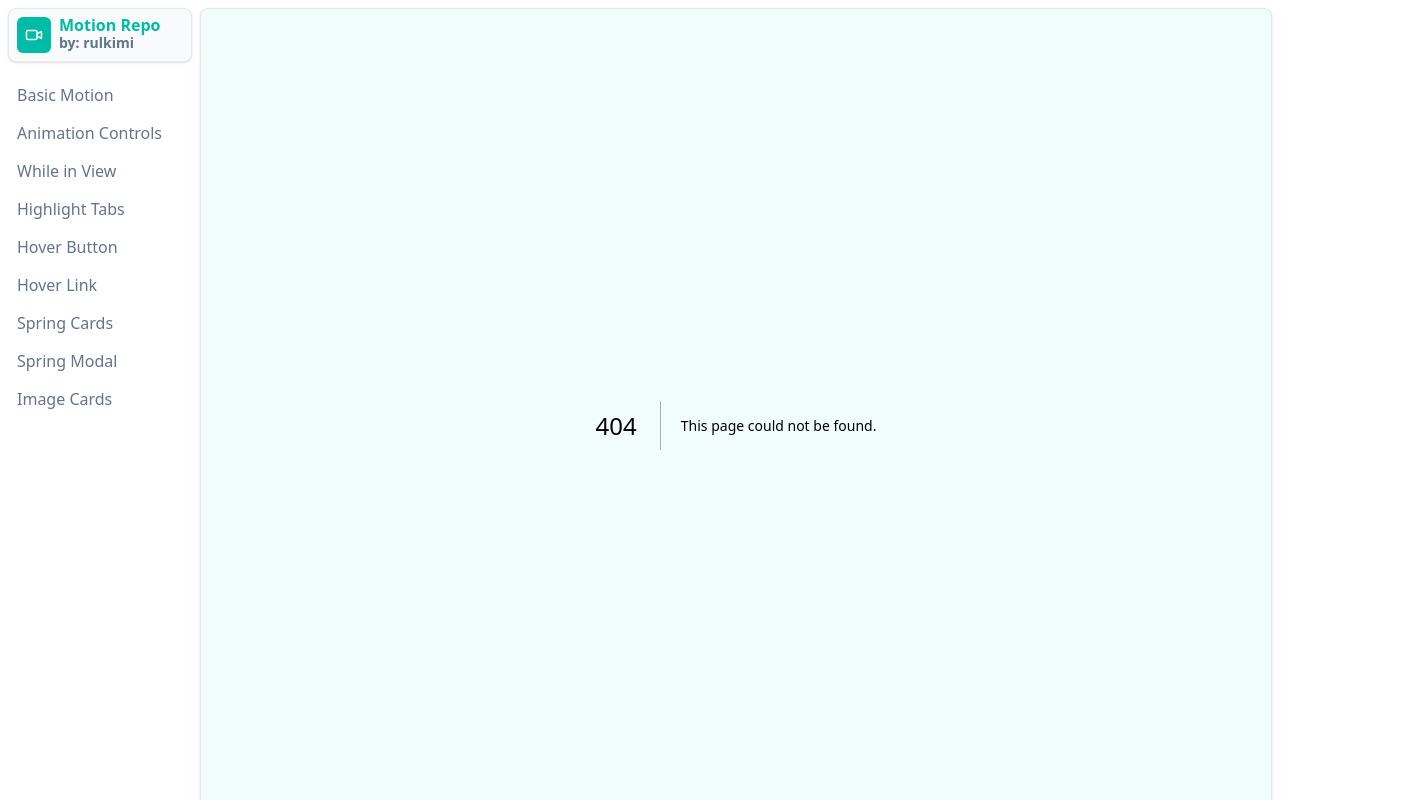
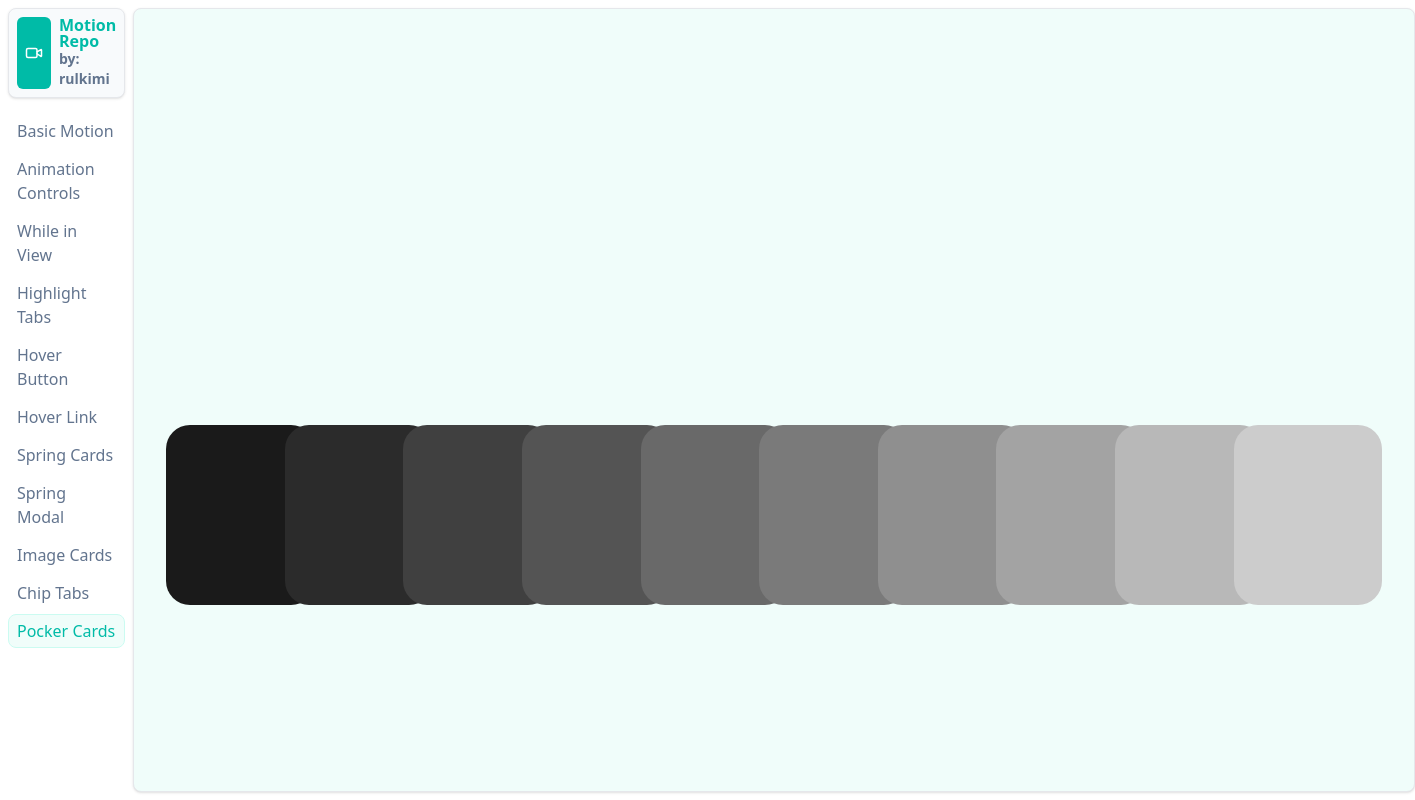
Before and after one commit to azrul-qbeep/motion-repo, a Next.js app: page /motions/pocker-cards in a window 1280 px wide. Before the commit this address had no page. Shown: the top 800 px of the page, 1415 px wide, since content can reach past the window. Built offline with nearby package versions, Linux system fonts and the light colour scheme.

Commit message:
add pocker cards and chip tabs

```diff
--- a/app/components/sidebar.tsx
+++ b/app/components/sidebar.tsx
@@ -20,6 +20,8 @@ const links: Link[] = [
   { label: "Spring Cards", url: "/motions/spring-cards" },
   { label: "Spring Modal", url: "/motions/spring-modal" },
   { label: "Image Cards", url: "/motions/image-cards" },
+  { label: "Chip Tabs", url: "/motions/chip-tabs" },
+  { label: "Pocker Cards", url: "/motions/pocker-cards"}
 ];
 
 export default function AppHeader() {
--- /dev/null
+++ b/app/motions/chip-tabs/page.tsx
@@ -0,0 +1,55 @@
+"use client"
+
+import { motion } from "motion/react";
+import { useState } from "react";
+
+const tabs = ["Home", "Search", "About", "FAQ"];
+
+const ChipTabs = () => {
+  const [selected, setSelected] = useState(tabs[0]);
+
+  return (
+    <div className="px-4 py-14 bg-slate-900 flex items-center flex-wrap gap-2 rounded-md">
+      {tabs.map((tab) => (
+        <Chip
+          text={tab}
+          selected={selected === tab}
+          setSelected={setSelected}
+          key={tab}
+        />
+      ))}
+    </div>
+  );
+};
+
+const Chip = ({
+  text,
+  selected,
+  setSelected,
+} : {
+  text: string
+  selected: boolean,
+  setSelected: (value: string) => void
+}) => {
+  return (
+    <button
+      onClick={() => setSelected(text)}
+      className={`${
+        selected
+          ? "text-white"
+          : "text-slate-300 hover:text-slate-200 hover:bg-slate-700"
+      } text-sm transition-colors px-2.5 py-0.5 rounded-md relative`}
+    >
+      <span className="relative z-10">{text}</span>
+      {selected && (
+        <motion.span
+          layoutId="pill-tab"
+          transition={{ type: "spring", duration: 0.5 }}
+          className="absolute inset-0 z-0 bg-gradient-to-r from-violet-600 to-indigo-600 rounded-md"
+        ></motion.span>
+      )}
+    </button>
+  );
+};
+
+export default ChipTabs;
--- /dev/null
+++ b/app/motions/pocker-cards/page.tsx
@@ -0,0 +1,47 @@
+"use client"
+
+import { motion, useAnimationControls } from "motion/react";
+
+export default function PockerCards() {
+  return (
+    <div className="flex p-4 mt-96">
+      {[...Array(10)].map((_, i) => (
+        <Card key={i} i={i} />
+      ))}
+    </div>
+  );
+};
+
+const Card = ({ i }: { i: number }) => {
+  const hue = 210;
+  const saturation = 0;
+  const lightness = Math.floor((70 / 9) * i) + 10;
+  const bgColor = `hsl(${hue}, ${saturation}%, ${lightness}%)`;
+
+  const controls = useAnimationControls();
+
+  const handleClick = () => {
+    controls.start({
+      y: -100,
+      transition: { duration: 0.3 },
+    }).then(() => {
+      controls.start({
+        rotateY: 180,
+        transition: { duration: 0.5 },
+      });
+    });
+  };
+
+  return (
+    <motion.div
+      onClick={handleClick}
+      animate={controls}
+      className={`rounded-3xl cursor-pointer z-[10] ${i !== 0 ? 'ml-[-30px]' : ''}`}
+      style={{ backgroundColor: bgColor, width: '160px', height: '180px' }}
+      whileHover={{
+        y: -20,
+      }}
+    >
+    </motion.div>
+  );
+};
```
